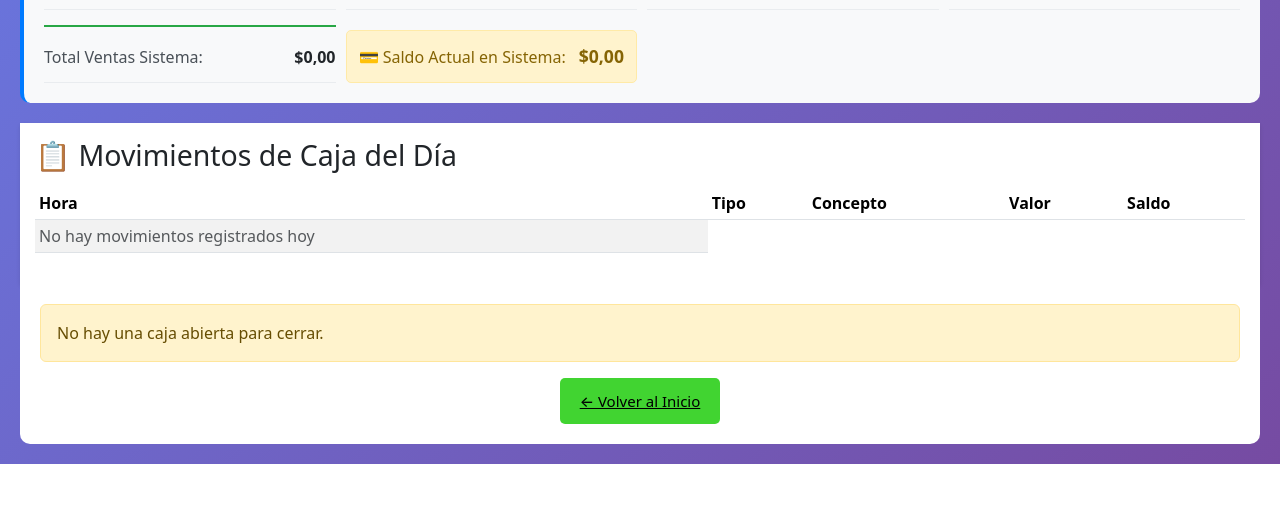
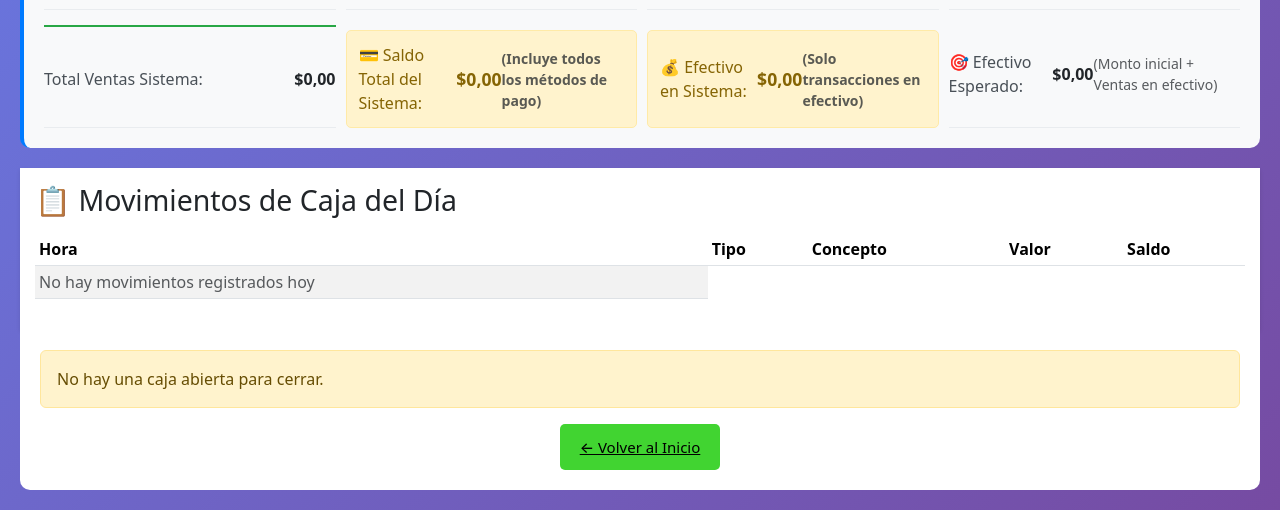
Before and after one commit to IgnacioCasula/LaMercedComestiblesSuper, a Django app: page /caja/cierre/ in a window 1280 px wide. Shown: the part 467-977 px from the top of the page. Before the commit the page ends 931 px from the top, so only its background shows below. Run offline with Django 4.2, Linux system fonts and the light colour scheme.

Commit message:
solucione el problema que solo dejaba agregar algunos productos en ventas, ahora se puede agregar todos los productos no solo algunos. Mejore el cierre, apertura y movimientos de caja, me falta el css nomas

```diff
--- a/caja/models.py
+++ b/caja/models.py
@@ -161,7 +161,8 @@ class Caja(models.Model):
     montoinicialcaja = models.FloatField(db_column='MontoInicialCaja')
     montofinalcaja = models.FloatField(db_column='MontoFinalCaja')
     # NUEVO CAMPO: Saldo actual en tiempo real
-    saldo_actual = models.FloatField(db_column='SaldoActual', default=0.0)
+    saldo_actual = models.FloatField(db_column='SaldoActual', default=0.0)  # Todos los métodos de pago
+    efectivo_actual = models.FloatField(db_column='EfectivoActual', default=0.0)  # Solo efectivo
     observacionapertura = models.CharField(db_column='Observacionapertura', max_length=100, blank=True, null=True)
     idsucursal = models.ForeignKey(Sucursales, on_delete=models.CASCADE, db_column='IdSucursal')
     idusuarios = models.ForeignKey(Usuarios, on_delete=models.CASCADE, db_column='IdUsuarios')
--- a/caja/templates/cierredecaja.html
+++ b/caja/templates/cierredecaja.html
@@ -53,6 +53,8 @@
       </div>
     </div>
     <!-- RESUMEN DE VENTAS - AGREGAR ESTO -->
+    <!-- RESUMEN DE VENTAS - ACTUALIZADO -->
+    <!-- RESUMEN DE VENTAS - MEJORADO -->
     <div class="info-calculos">
         <h3>📊 Resumen para Cierre de Caja</h3>
         <div class="calculos-grid">
@@ -81,10 +83,23 @@
                 <span class="calculo-valor">${{ total_sistema|floatformat:2 }}</span>
             </div>
 
-            <!-- NUEVO: Mostrar saldo actual del sistema -->
+            <!-- NUEVO: Mostrar ambos saldos claramente -->
             <div class="calculo-item importante">
-                <span class="calculo-label">💳 Saldo Actual en Sistema:</span>
+                <span class="calculo-label">💳 Saldo Total del Sistema:</span>
                 <span class="calculo-valor">${{ saldo_actual_sistema|floatformat:2 }}</span>
+                <small class="text-muted">(Incluye todos los métodos de pago)</small>
+            </div>
+
+            <div class="calculo-item importante">
+                <span class="calculo-label">💰 Efectivo en Sistema:</span>
+                <span class="calculo-valor">${{ efectivo_actual_sistema|floatformat:2 }}</span>
+                <small class="text-muted">(Solo transacciones en efectivo)</small>
+            </div>
+
+            <div class="calculo-item destacado">
+                <span class="calculo-label">🎯 Efectivo Esperado:</span>
+                <span class="calculo-valor">${{ efectivo_esperado|floatformat:2 }}</span>
+                <small class="text-muted">(Monto inicial + Ventas en efectivo)</small>
             </div>
         </div>
     </div>
@@ -159,26 +174,46 @@
       {% csrf_token %}
       <div class="AperturaPanelCuerpo">
         {% if caja %}
-        <!-- EFECTIVO ESPERADO - NUEVO CAMPO -->
+        <!-- MOSTRAR AMBOS SALDOS EN EL FORMULARIO -->
         <div class="FormularioMontoIni">
-          <label>💰 Efectivo Esperado en Sistema</label>
+          <label>💳 Saldo Total del Sistema</label>
           <div class="monto-esperado">
             <span class="divisa">$</span>
             <input type="text" class="form-control" readonly
                   value="{{ saldo_actual_sistema|floatformat:2 }}">
           </div>
-          <small class="text-muted">Saldo actual del sistema (incluye movimientos de caja)</small>
+          <small class="text-muted">Total registrado en el sistema (todos los métodos de pago)</small>
+        </div>
+
+        <div class="FormularioMontoIni">
+          <label>💰 Efectivo en Sistema</label>
+          <div class="monto-esperado">
+            <span class="divisa">$</span>
+            <input type="text" class="form-control" readonly
+                  value="{{ efectivo_actual_sistema|floatformat:2 }}">
+          </div>
+          <small class="text-muted">Solo transacciones en efectivo registradas</small>
+        </div>
+
+        <div class="FormularioMontoIni">
+          <label>🎯 Efectivo Esperado (Teórico)</label>
+          <div class="monto-esperado">
+            <span class="divisa">$</span>
+            <input type="text" class="form-control" readonly
+                  value="{{ efectivo_esperado|floatformat:2 }}">
+          </div>
+          <small class="text-muted">Monto inicial (${{ caja.montoinicialcaja|floatformat:2 }}) + Ventas en efectivo (${{ ventas_efectivo|floatformat:2 }})</small>
         </div>
 
         <!-- CAMPO ORIGINAL MODIFICADO -->
         <div class="FormularioMontoIni">
-          <label>💵 Efectivo Físico Contado</label>
+          <label>💵 Efectivo Físico Contado (Real)</label>
           <div class="FormularioInputMontoIni">
             <span class="divisa">$</span>
             <input type="number" name="monto_final_efectivo" class="form-control"
-                  step="0.01" min="0" required value="{{ caja.montofinalcaja }}" placeholder="0.00">
+                  step="0.01" min="0" required value="{{ efectivo_esperado|floatformat:2 }}" placeholder="0.00">
           </div>
-          <small class="text-muted">Ingrese el monto real contado en efectivo</small>
+          <small class="text-muted">Ingrese el monto real contado en efectivo para comparar con el esperado</small>
         </div>
 
         <div class="FormularioMontoIni">
@@ -187,7 +222,7 @@
                     placeholder="Notas sobre diferencias, incidencias..."></textarea>
         </div>
 
-        <!-- BOTONES - AGREGAR CANCELAR -->
+        <!-- BOTONES -->
         <div class="boton1" style="display: flex; gap: 10px;">
           <a href="{% url 'inicio' %}" class="boton boton-secundario"> Cancelar</a>
           <button type="button" id="boton-cierre" class="boton boton-primario" onclick="mostrarModalCierre()"> Cerrar Caja</button>
--- a/caja/views.py
+++ b/caja/views.py
@@ -95,51 +95,48 @@ def menu_caja_view(request):
     })
 
 def apertura_caja_view(request):
-    #"""Vista para apertura de caja - CON INFORMACIÓN REAL DEL ÚLTIMO CIERRE"""
     usuario_id = request.session.get('usuario_id')
     usuario_nombre = request.session.get('nombre_usuario')
 
-    # Obtener información REAL del último cierre
+    # Verificar si ya hay una caja abierta
+    caja_abierta_existente = Caja.objects.filter(
+        idusuarios_id=usuario_id,
+        horacierrecaja=time(0, 0, 0)
+    ).first()
+
+    if caja_abierta_existente:
+        messages.warning(request, "Ya tienes una caja abierta. Debes cerrarla antes de abrir una nueva.")
+        request.session['caja_abierta'] = True
+        request.session['id_caja'] = caja_abierta_existente.idcaja
+        return redirect("caja:menu_caja")
+
+    # Obtener información del último cierre CORREGIDA
     ultimo_cierre_info = None
     try:
-        # Buscar el último cierre del usuario (cajas cerradas)
         ultimo_cierre = Caja.objects.filter(
             idusuarios_id=usuario_id
         ).exclude(
-            horacierrecaja=time(0, 0, 0)  # Excluir cajas abiertas
+            horacierrecaja=time(0, 0, 0)
         ).order_by('-fechacierrecaja', '-horacierrecaja').first()
 
         if ultimo_cierre:
-            # Calcular diferencia REAL del último cierre
-            # Buscar ventas de ese día para calcular diferencia precisa
-            ventas_ultimo_cierre = Ventas.objects.filter(
-                idcaja=ultimo_cierre,
-                fechaventa=ultimo_cierre.fechacierrecaja
-            )
-
-            ventas_efectivo = ventas_ultimo_cierre.filter(metodopago='Efectivo').aggregate(
-                total=Sum('totalventa')
-            )['total'] or 0.0
-
-            # Calcular diferencia: Efectivo real - (Fondo inicial + Ventas efectivo)
-            efectivo_esperado = ultimo_cierre.montoinicialcaja + ventas_efectivo
-            diferencia = ultimo_cierre.montofinalcaja - efectivo_esperado
-
-            # Obtener nombre del usuario que cerró la caja
-            usuario_cierre = ultimo_cierre.idusuarios.nombreusuario
+            # Calcular diferencia CORRECTA: Efectivo físico vs Efectivo sistema
+            diferencia = ultimo_cierre.montofinalcaja - ultimo_cierre.efectivo_actual
 
             ultimo_cierre_info = {
                 'hora': ultimo_cierre.horacierrecaja.strftime('%H:%M'),
                 'fecha': ultimo_cierre.fechacierrecaja.strftime('%d/%m/%Y'),
-                'usuario': usuario_cierre,
+                'usuario': ultimo_cierre.idusuarios.nombreusuario,
                 'diferencia': f"{diferencia:.2f}",
                 'monto_final': ultimo_cierre.montofinalcaja,
-                'monto_inicial': ultimo_cierre.montoinicialcaja,
-                'ventas_efectivo': ventas_efectivo
+                'saldo_sistema': ultimo_cierre.saldo_actual,
+                'efectivo_sistema': ultimo_cierre.efectivo_actual
             }
 
     except Exception as e:
         print(f"Error obteniendo último cierre: {e}")
+
+    # Resto del código igual...
         # En caso de error, mostrar información básica
         try:
             ultimo_cierre = Caja.objects.filter(
@@ -200,9 +197,10 @@ def apertura_caja_view(request):
             apertura.montofinalcaja = 0.0
             apertura.horacierrecaja = time(0, 0, 0)
             apertura.fechacierrecaja = apertura.fechaaperturacaja
-            apertura.nombrecaja = f"Caja {usuario_nombre} - {ahora.strftime('%d/%m %H:%M')}"
+            apertura.nombrecaja = f"Caja {usuario_nombre}"
             # INICIALIZAR EL SALDO ACTUAL CON EL MONTO INICIAL
             apertura.saldo_actual = apertura.montoinicialcaja
+            apertura.efectivo_actual = apertura.montoinicialcaja
 
             apertura.save()
 
@@ -214,7 +212,7 @@ def apertura_caja_view(request):
                     horamovcaja=ahora.time(),
                     nombrecajamovcaja=apertura.nombrecaja,
                     tipomovcaja='APERTURA',
-                    conceptomovcaja=f'Apertura de caja - {apertura.observacionapertura}',
+                    conceptomovcaja='Apertura de caja',
                     valormovcaja=apertura.montoinicialcaja,
                     saldomovcaja=apertura.montoinicialcaja,
                     idusuarios_id=usuario_id,
@@ -235,7 +233,9 @@ def apertura_caja_view(request):
                 f'Apertura de caja con monto inicial ${apertura.montoinicialcaja}',
                 detalles={
                     'caja_id': apertura.idcaja,
-                    'monto_inicial': float(apertura.montoinicialcaja)
+                    'monto_inicial': float(apertura.montoinicialcaja),
+                    'saldo_inicial': float(apertura.saldo_actual),
+                    'efectivo_inicial': float(apertura.efectivo_actual)
                 }
             )
             return redirect("inicio")
@@ -252,9 +252,9 @@ def apertura_caja_view(request):
     })
 
 def cierre_caja_view(request):
-    """Vista mejorada para cierre de caja con cálculo automático - ACTUALIZADA"""
+    """Vista mejorada para cierre de caja - MOSTRAR AMBOS SALDOS"""
     usuario_id = request.session.get('usuario_id')
-    usuario_nombre = request.session.get('nombre_usuario')
+    usuario_nombre = request.session.get('usuario_nombre')
     id_caja = request.session.get('id_caja')
 
     caja = None
@@ -262,69 +262,62 @@ def cierre_caja_view(request):
     ventas_tarjeta = 0
     ventas_transferencia = 0
     total_sistema = 0
-    total_efectivo_esperado = 0
+    efectivo_esperado = 0
     movimientos_caja = []
 
-    # Intentar obtener la caja
     if id_caja:
         try:
             caja = Caja.objects.get(idcaja=id_caja, idusuarios_id=usuario_id)
 
-            # Verificar que la caja esté abierta
             if caja.horacierrecaja != time(0, 0, 0):
                 messages.warning(request, "Esta caja ya está cerrada.")
                 request.session.pop('caja_abierta', None)
                 request.session.pop('id_caja', None)
                 caja = None
             else:
-                # CALCULAR VENTAS DEL DÍA para esta caja
                 hoy = date.today()
 
+                # Calcular ventas por método de pago
                 ventas_dia = Ventas.objects.filter(
                     idcaja=caja,
                     fechaventa=hoy
                 )
 
-                # Calcular totales por método de pago
-                ventas_efectivo_result = ventas_dia.filter(
+                ventas_efectivo = ventas_dia.filter(
                     models.Q(metodopago='EFECTIVO') |
                     models.Q(metodopago='Efectivo')
-                ).aggregate(total=models.Sum('totalventa'))
-                ventas_efectivo = ventas_efectivo_result['total'] or 0.0
+                ).aggregate(total=models.Sum('totalventa'))['total'] or 0.0
 
-                ventas_tarjeta_result = ventas_dia.filter(
+                ventas_tarjeta = ventas_dia.filter(
                     models.Q(metodopago='TARJETA DEBITO') |
                     models.Q(metodopago='TARJETA CREDITO') |
-                    models.Q(metodopago='Tarjeta Débito') |
-                    models.Q(metodopago='Tarjeta Crédito') |
                     models.Q(metodopago__icontains='TARJETA')
-                ).aggregate(total=models.Sum('totalventa'))
-                ventas_tarjeta = ventas_tarjeta_result['total'] or 0.0
+                ).aggregate(total=models.Sum('totalventa'))['total'] or 0.0
 
-                ventas_transferencia_result = ventas_dia.filter(
-                    models.Q(metodopago='TRANSFERENCIA') |
-                    models.Q(metodopago='Transferencia')
-                ).aggregate(total=models.Sum('totalventa'))
-                ventas_transferencia = ventas_transferencia_result['total'] or 0.0
+                ventas_transferencia = ventas_dia.filter(
+                    models.Q(metodopago='TRANSFERENCIA')
+                ).aggregate(total=models.Sum('totalventa'))['total'] or 0.0
 
                 total_sistema = ventas_efectivo + ventas_tarjeta + ventas_transferencia
 
-                # CALCULO MEJORADO: Usar el saldo actual de la caja como base
-                # Esto ya incluye todas las ventas en efectivo y movimientos
-                total_efectivo_esperado = caja.saldo_actual
+                # CALCULAR EFECTIVO ESPERADO: Monto inicial + ventas en efectivo
+                efectivo_esperado = caja.montoinicialcaja + ventas_efectivo
 
-                # Obtener TODOS los movimientos de caja del día
+                # Obtener TODOS los movimientos del día (incluyendo ventas)
                 movimientos_caja = Movimientosdecaja.objects.filter(
                     idcaja=caja,
                     fechamovcaja=hoy
                 ).order_by('horamovcaja')
+
+                print(f"📊 Movimientos encontrados: {movimientos_caja.count()}")
+                for mov in movimientos_caja:
+                    print(f"  - {mov.horamovcaja} | {mov.tipomovcaja} | {mov.conceptomovcaja} | ${mov.valormovcaja}")
 
         except Caja.DoesNotExist:
             messages.error(request, "No se encontró la caja.")
             request.session.pop('caja_abierta', None)
             request.session.pop('id_caja', None)
 
-    # Si es POST, procesar el cierre
     if request.method == "POST" and caja:
         monto_final_efectivo = request.POST.get('monto_final_efectivo', 0)
         observacion_cierre = request.POST.get('observacion_cierre', '')
@@ -332,8 +325,8 @@ def cierre_caja_view(request):
         try:
             monto_final_efectivo = float(monto_final_efectivo)
 
-            # CALCULAR DIFERENCIA CON EL SALDO ACTUAL REAL
-            diferencia = monto_final_efectivo - caja.saldo_actual
+            # CALCULAR DIFERENCIA CON EL EFECTIVO ESPERADO
+            diferencia = monto_final_efectivo - efectivo_esperado
 
             # Cerrar caja
             ahora = datetime.now()
@@ -341,7 +334,7 @@ def cierre_caja_view(request):
             caja.fechacierrecaja = ahora.date()
             caja.montofinalcaja = monto_final_efectivo
 
-            # Guardar observación si existe el campo
+            # Guardar observación si existe
             if hasattr(caja, 'observacioncierre'):
                 caja.observacioncierre = observacion_cierre
 
@@ -355,9 +348,9 @@ def cierre_caja_view(request):
                     horamovcaja=ahora.time(),
                     nombrecajamovcaja=caja.nombrecaja,
                     tipomovcaja='CIERRE',
-                    conceptomovcaja=f'Cierre de caja - Diferencia: ${diferencia:.2f}',
+                    conceptomovcaja='Cierre de caja',
                     valormovcaja=0,
-                    saldomovcaja=monto_final_efectivo,
+                    saldomovcaja=caja.saldo_actual,  # Usar saldo actual
                     idusuarios_id=usuario_id,
                     idcaja=caja
                 )
@@ -375,23 +368,10 @@ def cierre_caja_view(request):
             else:
                 messages.success(request, f"✅ Caja cerrada. ⚠ FALTANTE: ${abs(diferencia):.2f}")
 
-            registrar_actividad(
-                request,
-                'CIERRE_CAJA',
-                f'Cierre de caja - Diferencia: ${diferencia:.2f}',
-                detalles={
-                    'caja_id': caja.idcaja,
-                    'diferencia': float(diferencia),
-                    'monto_final': float(monto_final_efectivo),
-                    'saldo_sistema': float(caja.saldo_actual)
-                },
-                nivel='WARNING' if abs(diferencia) > 100 else 'INFO'
-            )
             return redirect("inicio")
         except Exception as e:
             messages.error(request, f"❌ Error al cerrar la caja: {str(e)}")
 
-    # Renderizar el template
     return render(request, "cierredecaja.html", {
         "usuario_nombre": usuario_nombre,
         "fecha_actual": datetime.now().strftime("%d/%m/%Y"),
@@ -400,9 +380,10 @@ def cierre_caja_view(request):
         "ventas_tarjeta": ventas_tarjeta,
         "ventas_transferencia": ventas_transferencia,
         "total_sistema": total_sistema,
-        "total_efectivo_esperado": total_efectivo_esperado,
+        "efectivo_esperado": efectivo_esperado,
         "movimientos_caja": movimientos_caja,
-        "saldo_actual_sistema": caja.saldo_actual if caja else 0
+        "saldo_actual_sistema": caja.saldo_actual if caja else 0,
+        "efectivo_actual_sistema": caja.efectivo_actual if caja else 0
     })
 
 def obtener_ultimo_cierre(request):
@@ -504,7 +485,7 @@ def agregar_movimiento_caja_view(request):
                     messages.error(request, f'❌ No hay suficiente saldo en la caja. Saldo actual: ${saldo_actual:.2f}')
                     return redirect('caja:agregar_movimiento_caja')
                 nuevo_saldo = saldo_actual - valor
-
+            nuevo_saldo = actualizar_saldo_caja(caja_activa, valor, tipo_movimiento == 'INGRESO')
             # ACTUALIZAR EL SALDO REAL DE LA CAJA
             caja_activa.saldo_actual = nuevo_saldo
             caja_activa.save()
@@ -598,11 +579,29 @@ def ver_movimientos_caja_view(request):
     if usuario_filter and usuario_filter != '':
         movimientos = movimientos.filter(nombreusuariomovcaja__icontains=usuario_filter)
     if caja_filter and caja_filter != '':
-        movimientos = movimientos.filter(nombrecajamovcaja__icontains=caja_filter)
+        # Filtrar solo por nombre base de caja (sin fecha/hora)
+        movimientos = movimientos.filter(
+            models.Q(nombrecajamovcaja__icontains=caja_filter) |
+            models.Q(nombrecajamovcaja__icontains=caja_filter.split(' - ')[0] if ' - ' in caja_filter else caja_filter)
+        )
     if tipo_filter and tipo_filter != '':
         movimientos = movimientos.filter(tipomovcaja=tipo_filter)
     if concepto_filter and concepto_filter != '':
-        movimientos = movimientos.filter(conceptomovcaja__icontains=concepto_filter)
+        # Simplificar conceptos para filtro
+        conceptos_simplificados = {
+            'efectivo': 'EFECTIVO',
+            'tarjeta': 'TARJETA',
+            'débito': 'DEBITO',
+            'crédito': 'CREDITO',
+            'transferencia': 'TRANSFERENCIA',
+            'apertura': 'Apertura de caja',
+            'cierre': 'Cierre de caja'
+        }
+
+        concepto_simple = conceptos_simplificados.get(concepto_filter.lower(), concepto_filter)
+        movimientos = movimientos.filter(conceptomovcaja__icontains=concepto_simple)
+
+    # Resto del código igual...
     if fecha_filter and fecha_filter != '':
         movimientos = movimientos.filter(fechamovcaja=fecha_filter)
     if mes_filter and mes_filter != '':
@@ -758,3 +757,26 @@ def api_filtros_dependientes(request):
         'tipos': list(tipos),
         'conceptos': list(conceptos),
     })
+
+def actualizar_saldo_caja(caja, monto, es_ingreso=True):
+    """Actualiza el saldo de la caja de manera segura"""
+    if es_ingreso:
+        caja.saldo_actual += monto
+    else:
+        caja.saldo_actual -= monto
+    caja.save()
+    return caja.saldo_actual
+
+def actualizar_saldos_caja(caja, monto, es_efectivo=True, es_ingreso=True):
+    """Actualiza ambos saldos de la caja de manera segura"""
+    if es_ingreso:
+        caja.saldo_actual += monto
+        if es_efectivo:
+            caja.efectivo_actual += monto
+    else:
+        caja.saldo_actual -= monto
+        if es_efectivo:
+            caja.efectivo_actual -= monto
+
+    caja.save()
+    return caja.saldo_actual, caja.efectivo_actual
```
Also changed, not shown: caja/Static/CSS/stylecajaApertura.css (+55 -0 lines), caja/templates/aperturadecaja.html (+5 -2 lines), ventas/static/JS/ticket.js (+15 -32 lines), ventas/views.py (+40 -17 lines), caja/migrations/0010_caja_efectivo_actual.py (added), 2 other files.
